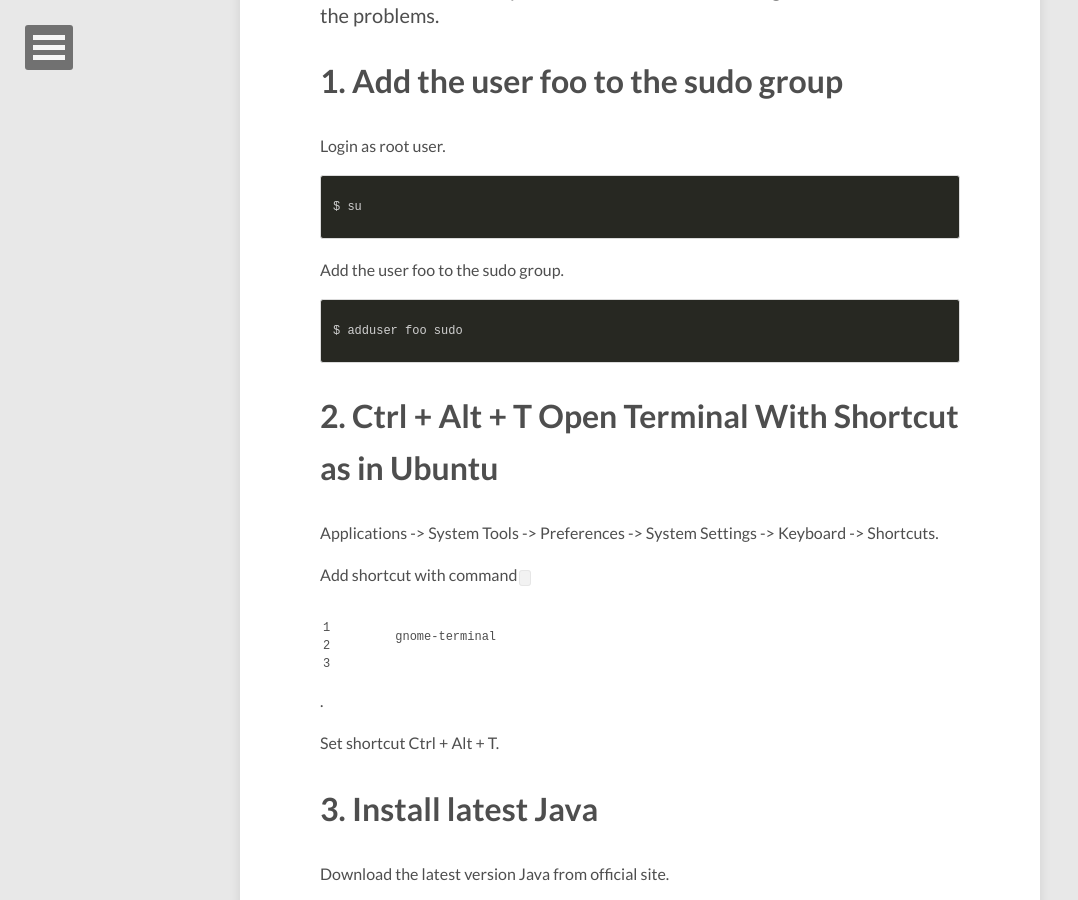
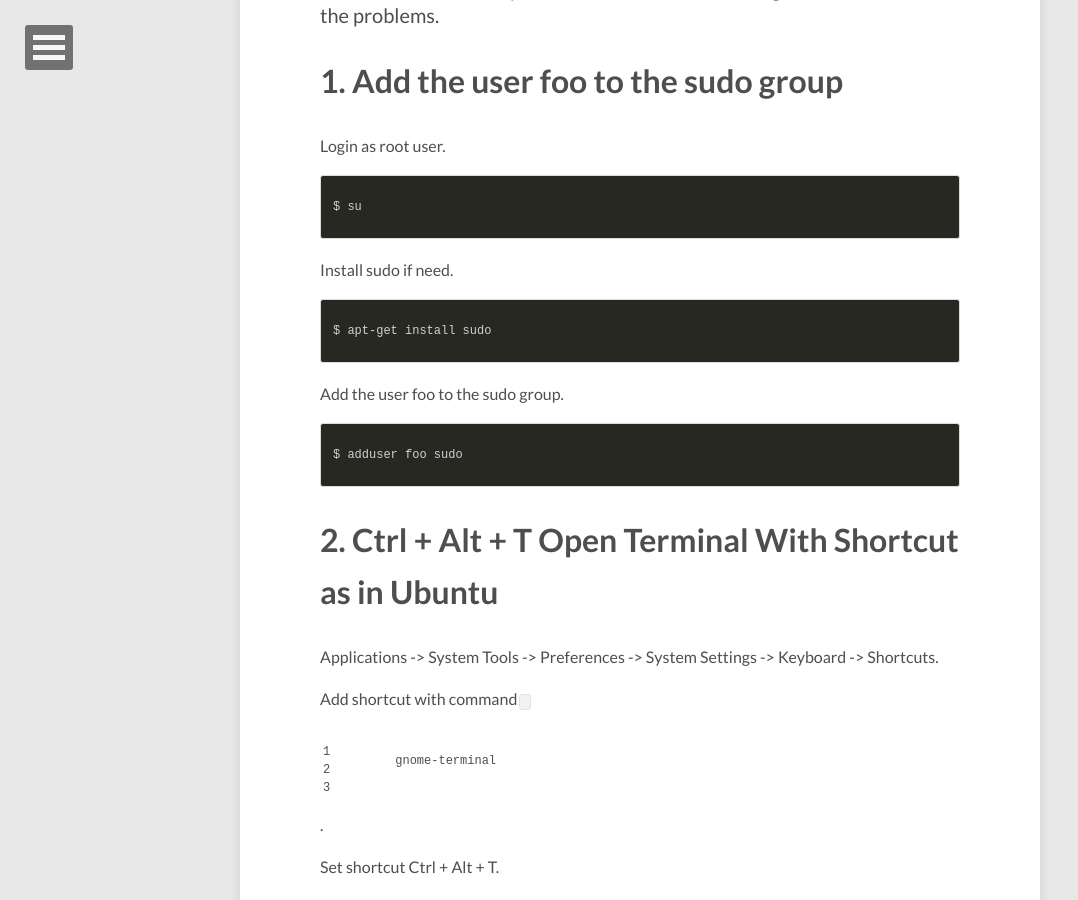
Before and after one commit to chunfantasy/blog, a Jekyll site: the page built from _posts/2013-01-01-debian.md, in a window 1280 px wide and 900 px high, scrolled down 544 px. Shown: the whole window, without its empty margins (0-1078 px from the left). Built offline with Jekyll 4.4.1, drawn with Linux system fonts in a browser that asks for light colours; nearby versions of some CDN libraries; comment, search, counter and statistics services are not loaded.

Commit message:
install sudo

```diff
--- a/_posts/2013-01-01-debian.md
+++ b/_posts/2013-01-01-debian.md
@@ -18,6 +18,11 @@ Login as root user.
 $ su
 {% endhighlight %}
 
+
+Install sudo if need.
+{% highlight html %}
+$ apt-get install sudo
+{% endhighlight %}
 
 Add the user foo to the sudo group.
 {% highlight html %}
```
